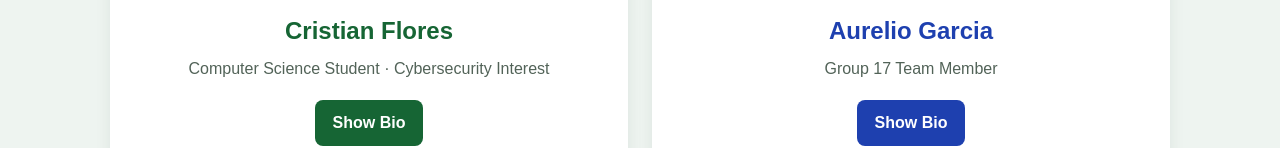
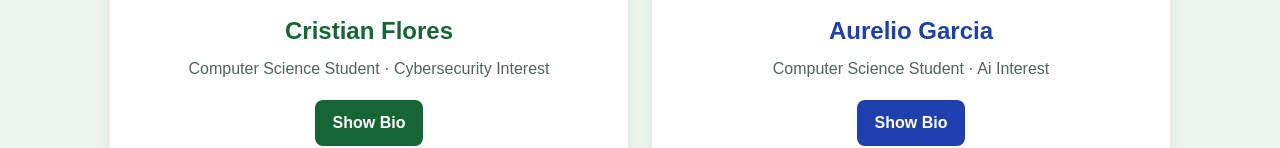
Before and after one commit to Skumar40/ITSC3155-001-group17, a plain HTML site: page group-bio/index.html in a window 1280 px wide. Shown: the part 515-663 px from the top of the page. Drawn offline with Linux system fonts and the light colour scheme.

Commit message:
Updated member role

```diff
--- a/group-bio/index.html
+++ b/group-bio/index.html
@@ -97,7 +97,7 @@
             </div>
 
             <h2>Aurelio Garcia</h2>
-            <p class="member-role">Group 17 Team Member</p>
+            <p class="member-role">Computer Science Student · Ai Interest</p>
 
             <button
                 type="button"
```
